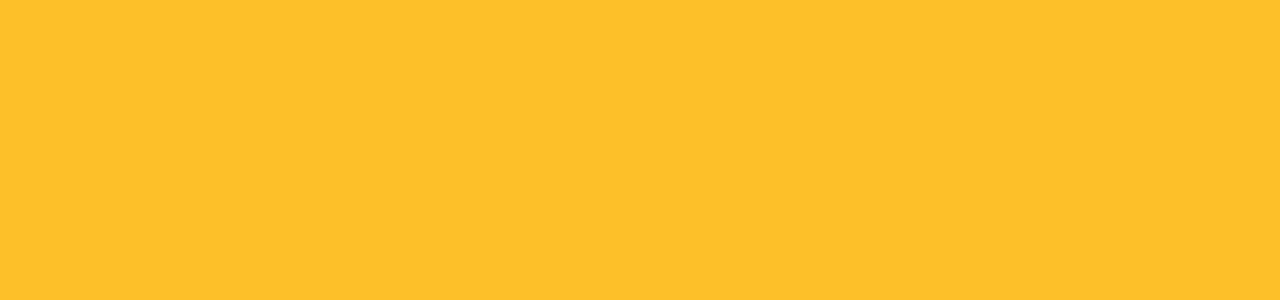
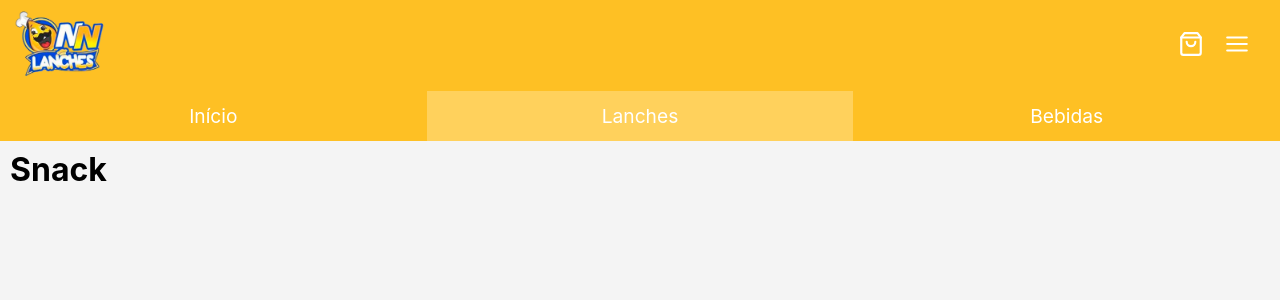
Before and after one commit to marcosferreira/nnlanches-web, a React (Create React App) app: page /nnlanches-web/snack in a window 1280 px wide. Shown: the top 300 px of the page. Built offline with nearby package versions, Linux system fonts and the light colour scheme.

Commit message:
update routes to github pages

```diff
--- a/src/components/Header/index.js
+++ b/src/components/Header/index.js
@@ -1,12 +1,17 @@
-import { FiShoppingBag, FiMenu } from 'react-icons/fi';
+import { FiShoppingBag, FiMenu } from "react-icons/fi";
 
-import { HeaderContainer, NavButton, GroupButton, Button, NavTab } from './styles';
+import {
+  HeaderContainer,
+  NavButton,
+  GroupButton,
+  Button,
+  NavTab,
+} from "./styles";
 
-import LogoPNG from '../../assets/logo.png';
-import { NavLink } from 'react-router-dom';
+import LogoPNG from "../../assets/logo.png";
+import { NavLink } from "react-router-dom";
 
 export default function Header() {
-
   return (
     <HeaderContainer>
       <NavButton>
@@ -21,13 +26,13 @@ export default function Header() {
         </GroupButton>
       </NavButton>
       <NavTab>
-        <NavLink exact to="/">
+        <NavLink exact to="/nnlanches-web">
           Início
         </NavLink>
-        <NavLink exact to="/snack">
+        <NavLink exact to="/nnlanches-web/snack">
           Lanches
         </NavLink>
-        <NavLink exact to="/drink">
+        <NavLink exact to="/nnlanches-web/drink">
           Bebidas
         </NavLink>
       </NavTab>
--- a/src/routes/index.js
+++ b/src/routes/index.js
@@ -11,12 +11,12 @@ export default function Routes() {
   return (
     <BrowserRouter>
       <Switch>
-        <Route exact path="/" component={Home} />
-        <Route exact path="/snack" component={Snack} />
-        <Route exact path="/drink" component={Drink} />
+        <Route exact path="/nnlanches-web" component={Home} />
+        <Route exact path="/nnlanches-web/snack" component={Snack} />
+        <Route exact path="/nnlanches-web/drink" component={Drink} />
 
-        <Route exact path="/login" component={Login} />
-        <Route exact path="/register" component={Register} />
+        <Route exact path="/nnlanches-web/login" component={Login} />
+        <Route exact path="/nnlanches-web/register" component={Register} />
       </Switch>
     </BrowserRouter>
   );
```
Also changed, not shown: 1 other file (tests, documents, lock files or other folders).
